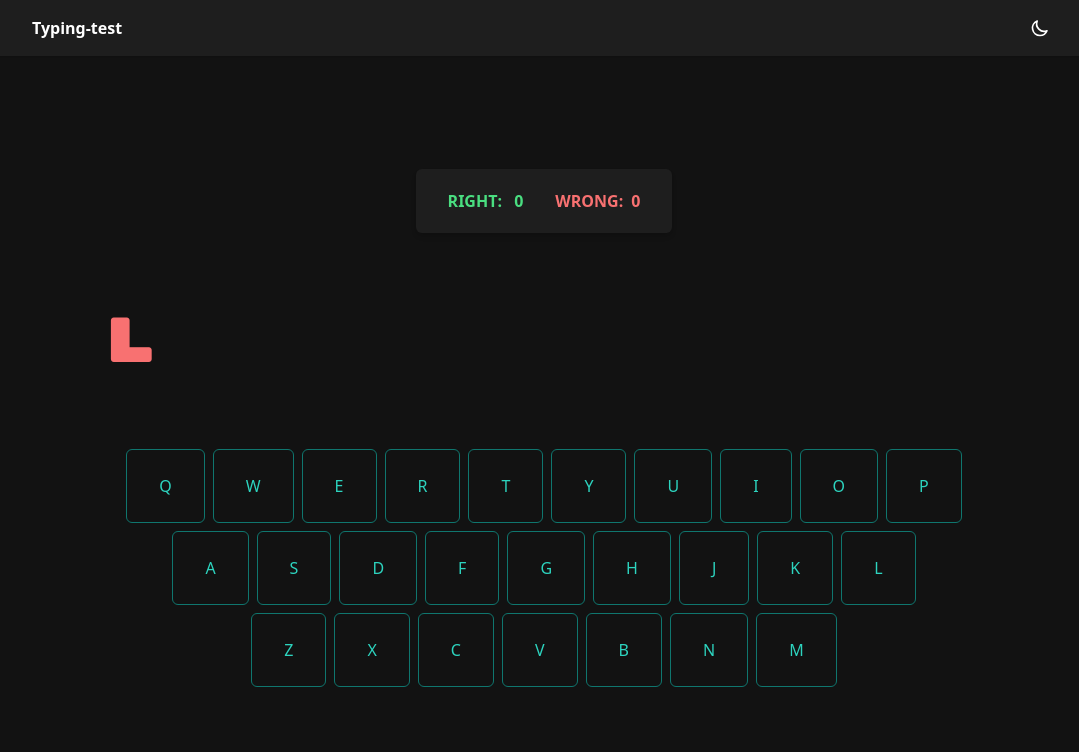
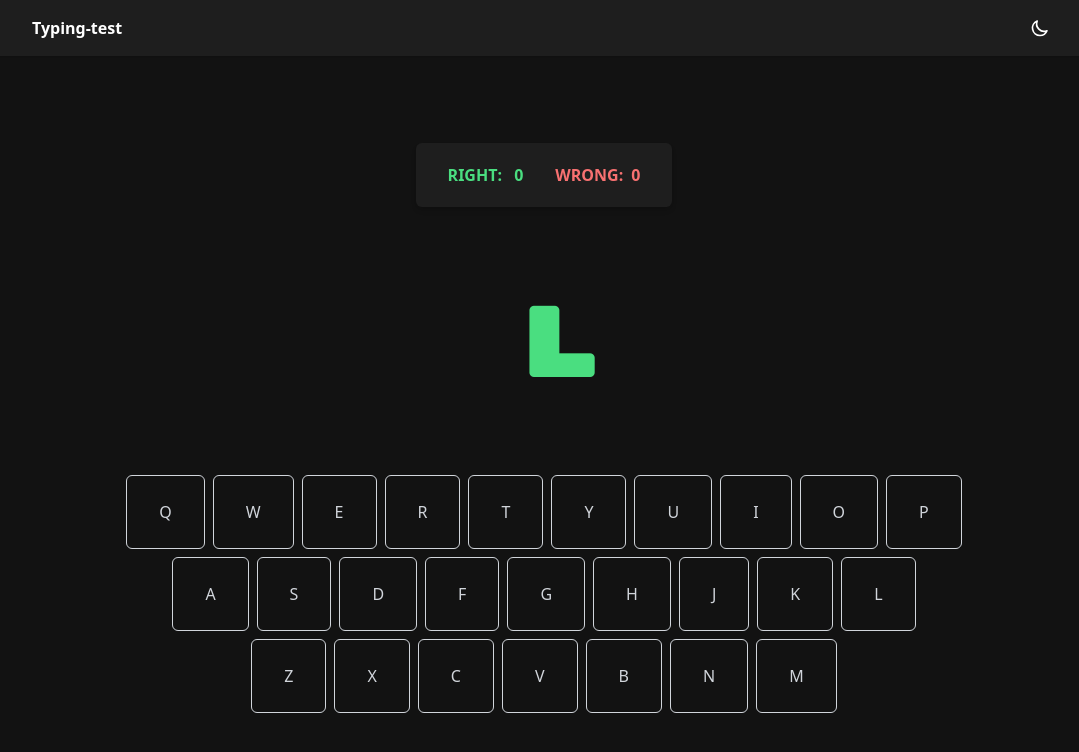
Before and after one commit to staranbeer/typing-test, a React (Create React App) app: page / in a window 1280 px wide. Shown: the top 752 px of the page, without its empty margins (96-1175 px from the left). Built offline with nearby package versions, Linux system fonts and the light colour scheme; a web font is replaced by a local one.

Commit message:
changed the text to be single character

```diff
--- a/src/components/Char.jsx
+++ b/src/components/Char.jsx
@@ -1,11 +1,10 @@
 import React, { useEffect, useRef } from "react";
 const Char = ({ children, sameKey, makeRed, makeGreen }) => {
   const elemRef = useRef(null);
-  function changeColor() {}
   return (
     <div
       ref={elemRef}
-      className={`inline-block px-1 w-16 h-16 text-center text-6xl font-rubic ${
+      className={`inline-block px-1 w-16 h-16 text-center text-8xl font-rubic ${
         sameKey === true ? "text-green-400" : "text-red-400"
       }`}
     >
--- a/src/components/Key.jsx
+++ b/src/components/Key.jsx
@@ -1,18 +1,19 @@
 import React from "react";
 import { motion } from "framer-motion";
 
-const Key = ({ childKey, className = "", pressedKey = "" }) => {
+const Key = ({ childKey, className = "", pressedKey = "", isSame }) => {
   let keyCode = childKey;
 
   return (
     <motion.div
-      className={`overlay border-gray-300 dark:text-teal-400 text-teal-800 rounded-md p-6 px-8 border border-collapse uppercase
-      dark:border-teal-700
+      className={`overlay border-gray-300 rounded-md p-6 px-8 border border-collapse uppercase
  ${className} ${
         pressedKey === keyCode
-          ? "before:bg-teal-500 before:opacity-25 dark:before:bg-teal-300 border-teal-400"
-          : ""
-      }`}
+          ? "before:bg-green-500 border-green-500 before:opacity-25  "
+          : !isSame
+          ? "before:bg-red-500 border-red-300 before:opacity-25"
+          : "dark:border-gray-300 dark:text-gray-300"
+      } `}
     >
       {childKey}
     </motion.div>
--- a/src/components/Keyboard.jsx
+++ b/src/components/Keyboard.jsx
@@ -1,7 +1,7 @@
 import React from "react";
 import Key from "./Key";
 
-const Keyboard = ({ pressedKey, makeRed, makeGreen }) => {
+const Keyboard = ({ pressedKey, makeRed, makeGreen, isSame }) => {
   const keys1 = ["q", "w", "e", "r", "t", "y", "u", "i", "o", "p"];
   const keys2 = ["a", "s", "d", "f", "g", "h", "j", "k", "l"];
   const keys3 = ["z", "x", "c", "v", "b", "n", "m"];
@@ -10,19 +10,25 @@ const Keyboard = ({ pressedKey, makeRed, makeGreen }) => {
     <div className=" justify-center items-center flex-col  lg:flex gap-2">
       <div className="flex gap-2  ">
         {keys1.map((i) => {
-          return <Key pressedKey={pressedKey} childKey={i} key={i} />;
+          return (
+            <Key pressedKey={pressedKey} isSame={isSame} childKey={i} key={i} />
+          );
         })}
       </div>
 
       <div className="flex gap-2 ">
         {keys2.map((i) => {
-          return <Key pressedKey={pressedKey} childKey={i} key={i} />;
+          return (
+            <Key pressedKey={pressedKey} isSame={isSame} childKey={i} key={i} />
+          );
         })}
       </div>
 
       <div className="flex gap-2 ">
         {keys3.map((i) => {
-          return <Key pressedKey={pressedKey} childKey={i} key={i} />;
+          return (
+            <Key pressedKey={pressedKey} isSame={isSame} childKey={i} key={i} />
+          );
         })}
       </div>
     </div>
--- a/src/components/Main.jsx
+++ b/src/components/Main.jsx
@@ -8,9 +8,9 @@ const Main = () => {
 
   const [right, setRight] = useState(0);
   const [wrong, setWrong] = useState(0);
+  const [isSame, setIsSame] = useState(true);
 
   const keys = [
-    " ",
     "a",
     "b",
     "c",
@@ -75,15 +75,17 @@ const Main = () => {
           <span className="ml-2">{wrong}</span>
         </span>
       </p>
-      <div className="py-6 w-full   rounded-md overflow-hidden font-bold border-gray-400 max-w-4xl h-32 lg:block items-center mt-6">
+      <div className="py-5 w-full   rounded-md overflow-hidden font-bold border-gray-400 max-w-4xl lg:block items-center">
         <TestText
           setRight={setRight}
           setWrong={setWrong}
           clicked={clicked}
           pressedKey={pressedKey}
+          isSame={isSame}
+          setIsSame={setIsSame}
         />
       </div>
-      <Keyboard pressedKey={pressedKey} />
+      <Keyboard pressedKey={pressedKey} isSame={isSame} setIsSame={setIsSame} />
     </main>
   );
 };
--- a/src/components/TestText.jsx
+++ b/src/components/TestText.jsx
@@ -3,7 +3,14 @@ import { motion } from "framer-motion";
 import Char from "./Char";
 import { v4 } from "uuid";
 
-const TestText = ({ clicked = false, pressedKey, setRight, setWrong }) => {
+const TestText = ({
+  clicked = false,
+  pressedKey,
+  setRight,
+  setWrong,
+  isSame,
+  setIsSame,
+}) => {
   const testText =
     "Loremipsumdolorsitametconsecteturadipisicingelitkifnoiwenwfnwfenwfeinfeniwenffjopnfpqwniwonfweinfinwiwfeii"
       .toLowerCase()
@@ -12,36 +19,37 @@ const TestText = ({ clicked = false, pressedKey, setRight, setWrong }) => {
   const [counter, setCounter] = useState(1);
 
   useEffect(() => {
+    if (counter !== testText.length) {
       if (clicked === true) {
-      let firstElement = [testText[counter], ...screenText][1];
+        let newArray = [testText[counter], ...screenText];
+        let lastElement = newArray[newArray.length - 1];
 
-      console.log(pressedKey, firstElement);
+        console.log(pressedKey, lastElement);
 
-      if (pressedKey === firstElement) {
+        if (pressedKey === lastElement) {
           setRight((i) => i + 1);
+          setIsSame(true);
         } else {
           setWrong((i) => i + 1);
+          setIsSame(false);
         }
-      setScreenText((prevScreenText) => [testText[counter], ...prevScreenText]);
+
+        setScreenText([testText[counter]]);
         setCounter((i) => i + 1);
+      }
     }
   }, [clicked]);
 
   return (
-    <motion.div className="text-4xl  uppercase  inline-block whitespace-nowrap h-20">
+    <motion.div className="text-center uppercase py-10">
       <div className=" ">
-        {screenText.map((i) => {
-          const id = v4();
-          return (
         <Char
-              key={id}
           makeRed={() => undefined}
+          sameKey={isSame}
           makeGreen={() => undefined}
         >
-              {i}
+          {screenText[0]}
         </Char>
-          );
-        })}
       </div>
     </motion.div>
   );
--- a/src/index.css
+++ b/src/index.css
@@ -9,4 +9,7 @@
   .overlay {
     @apply before:w-full before:h-full before:absolute relative before:top-0 before:left-0 overflow-hidden;
   }
+  /* .direction-rtl {
+    direction: rtl;
+  } */
 }
```
Lines whose indentation alone changed are shown as unchanged.
